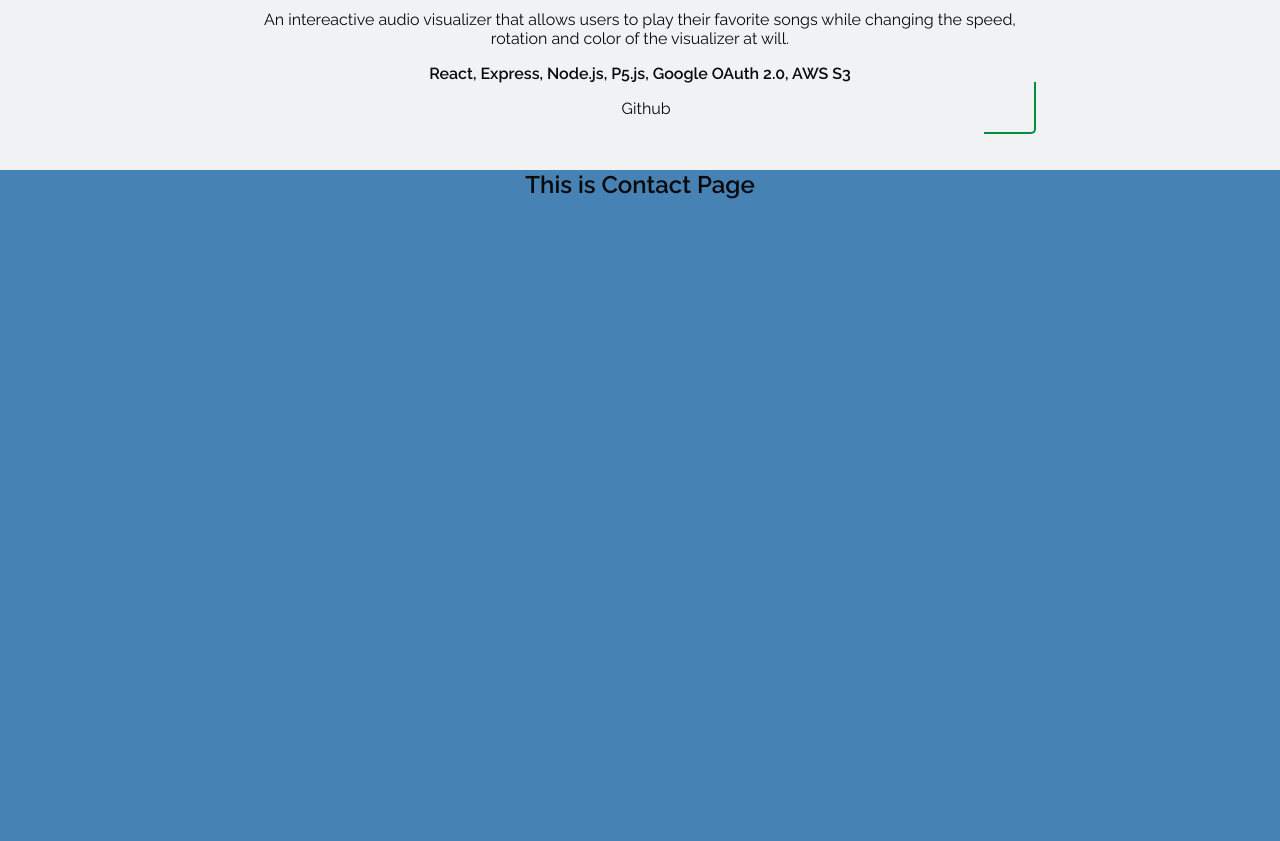
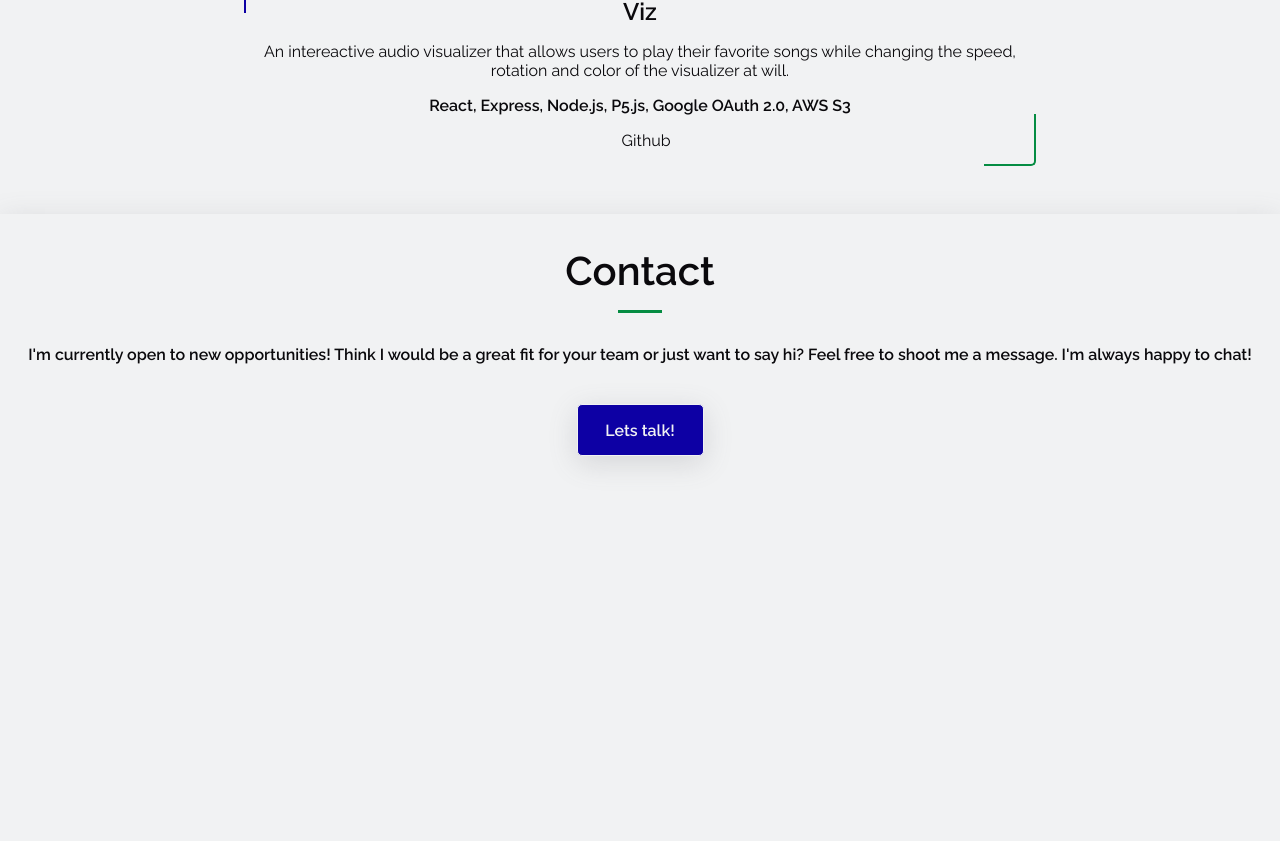
Before and after one commit to garysmith1933/Portfolio, a React (Create React App) app: page / in a window 1280 px wide. Shown: the part 2919-3760 px from the top of the page. Built offline with nearby package versions, Linux system fonts and the light colour scheme; the HTML template or start-up script is replaced by a standard one.

Commit message:
contact section is complete

```diff
--- a/src/components/Contact.js
+++ b/src/components/Contact.js
@@ -1,7 +1,17 @@
 export const Contact = () => {
     return (
-        <div>
-            <h1>This is Contact Page</h1>
+        <div className='contact-container'>
+            <div className='section-header'>
+                <h1 className='about-title'>Contact</h1>
+                <div className='line'></div>
+            </div>
+
+            <div className='contact-content'>
+                <p className='contact-text'>I'm currently open to new opportunities! Think I would be a great fit for your team or just want to say hi? Feel free to shoot me a message. I'm always happy to chat!</p>
+                <div className='button cta'>
+                    <a href='mailto:garysmith193358@gmail.com'>Lets talk!</a>
+                </div>
+            </div>
         </div>
     )
 }
--- a/src/index.css
+++ b/src/index.css
@@ -153,7 +153,7 @@ Bodies
 
 .Contact {
   height: 100vh;
-  background: steelblue;
+  box-shadow: rgba(100, 100, 111, 0.2) 0px 7px 29px 0px;
 }
 
 .About {
@@ -378,6 +378,7 @@ Bodies
   display:flex;
   justify-content: space-between;
   gap:5rem;
+  padding-bottom: 2rem;
 }
 
 .project1 {
@@ -456,3 +457,28 @@ Bodies
     padding:1rem;
   }
 }
+/*CONTACT*/
+.contact-container {
+  display: flex;
+  flex-direction: column;
+  justify-content: center;
+  align-items: center;
+}
+
+.contact-content {
+  display:flex;
+  flex-direction: column;
+  justify-content: center;
+  align-items: center;
+  font-weight: bold;
+}
+
+.contact-text {
+  margin-bottom: 0.5rem;
+  padding:1rem;
+}
+
+.cta {
+  background-color: #0D00A4;
+  box-shadow: rgba(100, 100, 111, 0.2) 0px 7px 29px 0px;
+}
```
